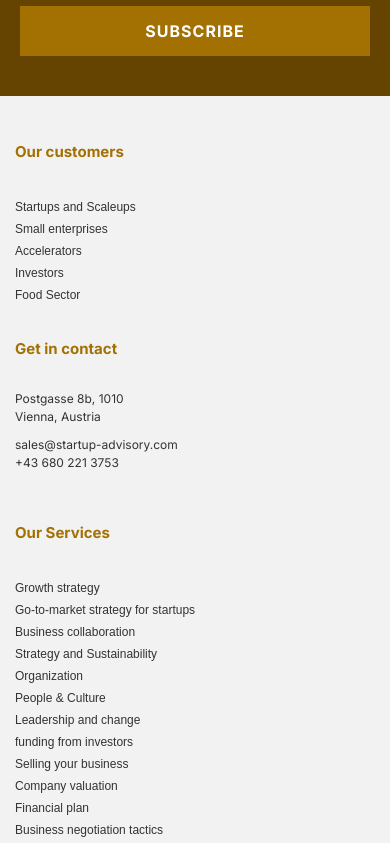
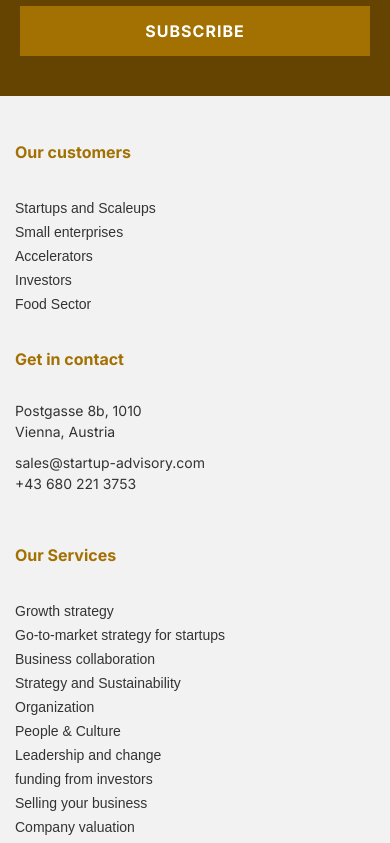
Before and after one commit to aaniket524/startupadvisory, a React (Vite) app: page / in a window 390 px wide. Shown: the part 6080-6923 px from the top of the page. Built offline with nearby package versions, Linux system fonts and the light colour scheme.

Commit message:
Update multiple pages

```diff
--- a/src/container/Pages/SecureFunding/index.jsx
+++ b/src/container/Pages/SecureFunding/index.jsx
@@ -6,6 +6,10 @@ import logo2 from '/src/assets/fi/logo2.jpg'
 import logo3 from '/src/assets/fi/logo3.jpg'
 import logo4 from '/src/assets/fi/logo4.jpg'
 import logo5 from '/src/assets/fi/logo5.jpg'
+import r4 from "/src/assets/fi/r4.png"
+import r3 from "/src/assets/fi/r3.png"
+import r2 from "/src/assets/fi/r2.png"
+import r1 from "/src/assets/fi/r1.png"
 
 import SupportSelling from '../../components/SellingCompanyParts/SupportSelling';
 import AllPageHeader from '../../components/AllPageHeader';
@@ -112,19 +116,19 @@ const resultsData = {
     title: "Results you will get",
     results: [
         {
-            image: "/src/assets/fi/r1.png",
+            image: r1,
             text: "Financial plan and investment teaser"
         },
         {
-            image: "/src/assets/fi/r2.png",
+            image: r2,
             text: "Business valuation and project management"
         },
         {
-            image: "/src/assets/fi/r3.png",
+            image: r3,
             text: "List of investors and negotiation support"
         },
         {
-            image: "/src/assets/fi/r4.png",
+            image: r4,
             text: "Coordination of legal consultants and auditor"
         }
     ]
--- a/src/container/components/Footer/style.css
+++ b/src/container/components/Footer/style.css
@@ -103,7 +103,7 @@
 
     .footer-column ul li,
     .footer-column p {
-        font-size: 12.5px;
+        font-size: 14px;
     }
 }
 
@@ -114,11 +114,11 @@
     }
 
     .footer-column h4 {
-        font-size: 15px;
+        font-size: 16px;
     }
 
     .footer-column ul li,
     .footer-column p {
-        font-size: 12px;
+        font-size: 14px;
     }
 }
```
